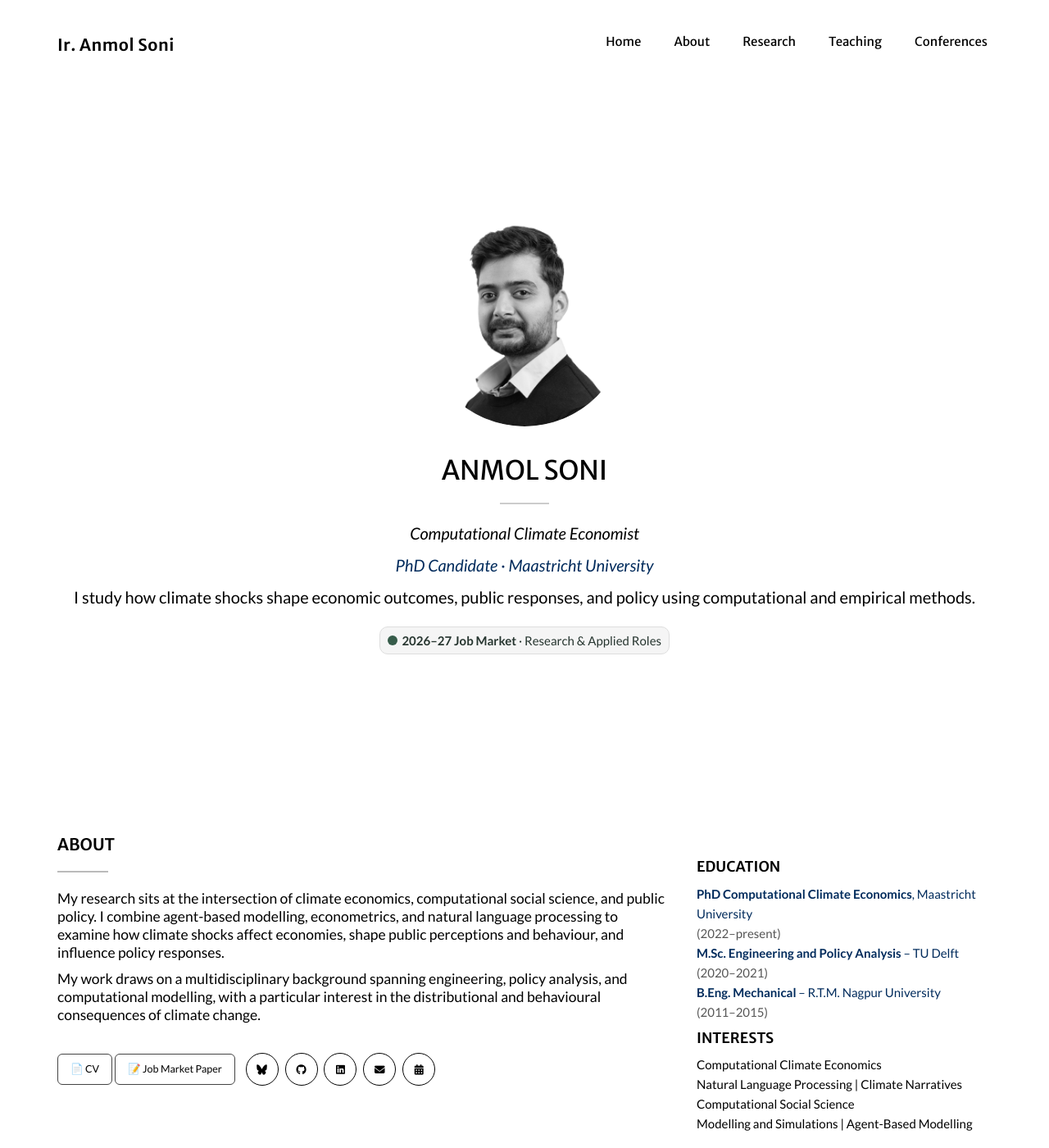
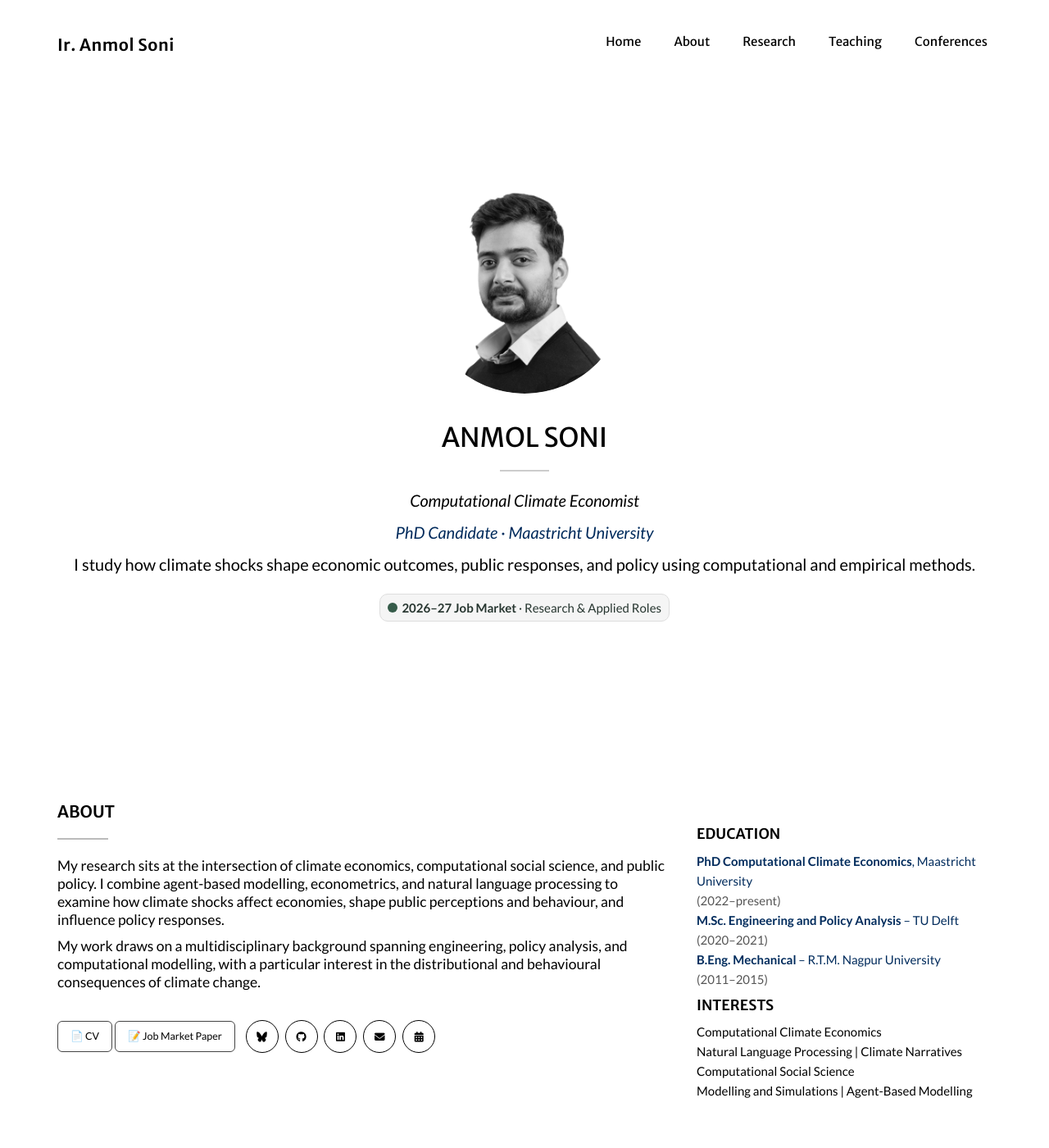
Before and after one commit to SoniAnmol/SoniAnmol.github.io, a Jekyll site: the page built from index.html, in a window 1280 px wide and 1400 px high. Shown: the whole window at 82% size. Built offline with Jekyll 4.4.1, drawn with Linux system fonts in a browser that asks for light colours; nearby versions of some CDN libraries; some web fonts are replaced.

Commit message:
reduced padding of profile image

```diff
--- a/_includes/css/main.css
+++ b/_includes/css/main.css
@@ -67,7 +67,7 @@ header {
 }
 
 header .container {
-    padding-top: 70px;
+    padding-top: 45px;
     padding-bottom: 50px;
 }
 
@@ -92,7 +92,7 @@ header .intro-text .skills {
 
 @media(min-width:768px) {
     header .container {
-        padding-top: 150px;
+        padding-top: 110px;
         padding-bottom: 100px;
     }
 
```
